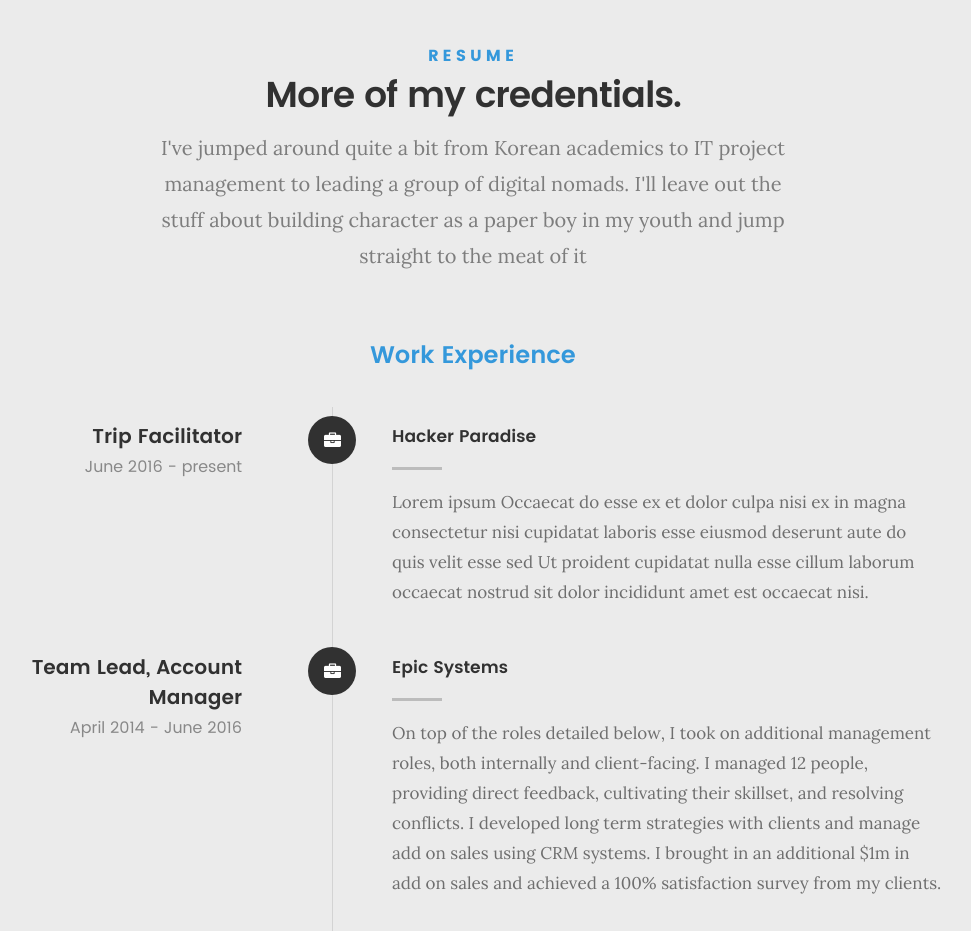
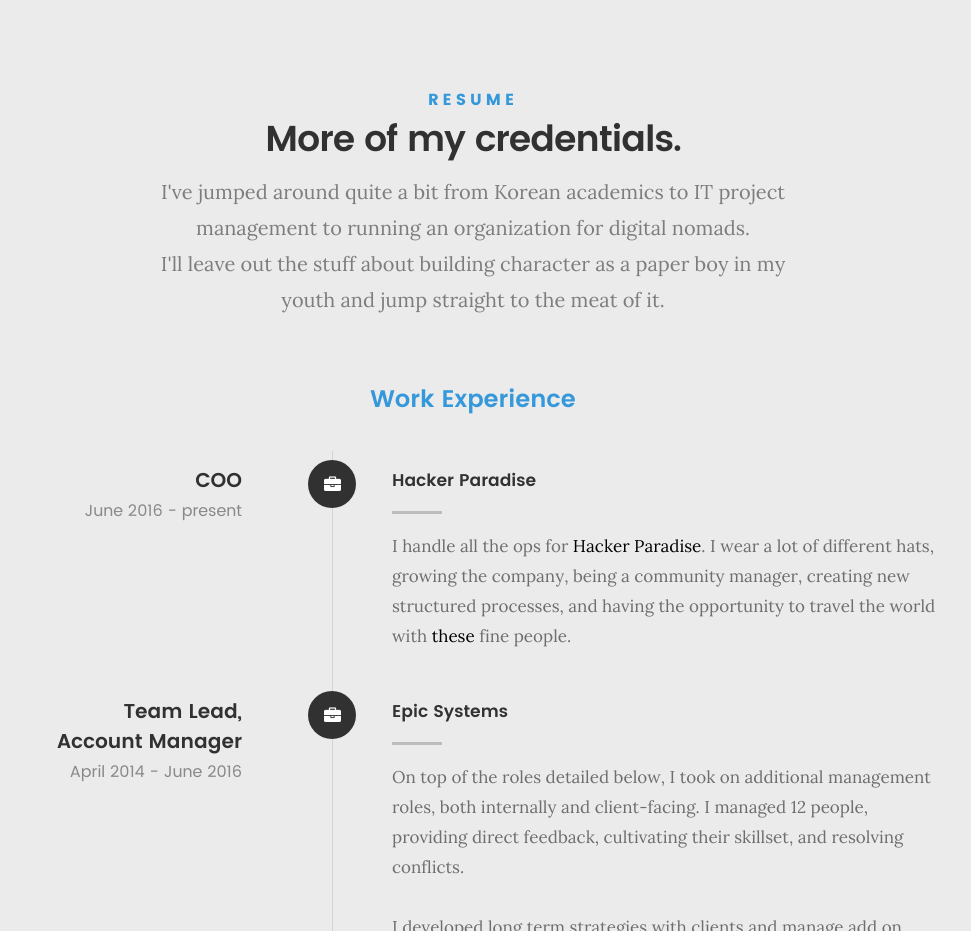
Before and after one commit to spencerjentzsch/SJ-Resume, a plain HTML site: page index.html in a window 1280 px wide. Shown: the part 2680-3611 px from the top of the page, without its empty margins (167-1138 px from the left). Drawn offline with Linux system fonts and the light colour scheme; files whose address does not match are found by name.

Commit message:
updating resume

```diff
--- a/index.html
+++ b/index.html
@@ -145,6 +145,7 @@
 
    		<div class="col-six tab-full">
 			<h3>Fun Facts</h3>
+			<br><br>
 				<ul class="info-list" style="list-style:disc">
 					<li>I am a trained bat catcher for wild bats.
 					</li>
@@ -207,7 +208,7 @@
    			<h5>Resume</h5>
    			<h1>More of my credentials.</h1>
 
-   			<p class="lead">I've jumped around quite a bit from Korean academics to IT project management to leading a group of digital nomads.  I'll leave out the stuff about building character as a paper boy in my youth and jump straight to the meat of it</p>
+   			<p class="lead">I've jumped around quite a bit from Korean academics to IT project management to running an organization for digital nomads.<br>I'll leave out the stuff about building character as a paper boy in my youth and jump straight to the meat of it.</p>
 
    		</div>
    	</div> <!-- /section-intro-->
@@ -231,13 +232,13 @@
 	   				</div>
 
 	   				<div class="timeline-header">
-	   					<h3>Trip Facilitator</h3>
+	   					<h3>COO</h3>
 	   					<p>June 2016 - present</p>
 	   				</div>
 
 	   				<div class="timeline-content">
 	   					<h4>Hacker Paradise</h4>
-	   					<p>Lorem ipsum Occaecat do esse ex et dolor culpa nisi ex in magna consectetur nisi cupidatat laboris esse eiusmod deserunt aute do quis velit esse sed Ut proident cupidatat nulla esse cillum laborum occaecat nostrud sit dolor incididunt amet est occaecat nisi.</p>
+	   					<p>I handle all the ops for <a href="hackerparadise.org">Hacker Paradise</a>. I wear a lot of different hats, growing the company, being a community manager, creating new structured processes, and having the opportunity to travel the world with <a href="http://www.hackerparadise.org/people/" target="_blank">these</a> fine people.</p>
 	   				</div>
 
 	   			</div> <!-- /timeline-block -->
@@ -249,13 +250,13 @@
 	   				</div>
 
 	   				<div class="timeline-header">
-	   					<h3>Team Lead, Account Manager</h3>
+	   					<h3>Team Lead,<br>Account Manager</h3>
 	   					<p>April 2014 - June 2016</p>
 	   				</div>
 
 	   				<div class="timeline-content">
 	   					<h4>Epic Systems</h4>
-	   					<p>On top of the roles detailed below, I took on additional management roles, both internally and client-facing. I managed 12 people, providing direct feedback, cultivating their skillset, and resolving conflicts.  I developed long term strategies with clients and manage add on sales using CRM systems. I brought in an additional $1m in add on sales and achieved a 100% satisfaction survey from my clients.</p>
+	   					<p>On top of the roles detailed below, I took on additional management roles, both internally and client-facing. I managed 12 people, providing direct feedback, cultivating their skillset, and resolving conflicts.<br><br>I developed long term strategies with clients and manage add on sales using CRM systems. I brought in an additional $1m in add on sales and achieved a 100% satisfaction survey from my clients.</p>
 	   				</div>
 
 	   			</div> <!-- /timeline-block -->
@@ -267,7 +268,7 @@
 	   				</div>
 
 	   				<div class="timeline-header">
-	   					<h3>Senior Project Manager, Onboarding Specialist</h3>
+	   					<h3>Senior Project Manager,<br>Onboarding Specialist</h3>
 	   					<p>January 2011 - June 2016</p>
 	   				</div>
 
@@ -345,7 +346,7 @@
 
 	   				<div class="timeline-content">
 	   					<h4>Brigham Young University</h4>
-	   					<p>I created and implemented a curriculum for all basic and intermediate Korean Language and Culture courses. I replaced rote memorization with role playing activities, increased team building activities outside of the classroom, and conducted one-on-one mentoring sessions.  I increased the retention of students from the basic to intermediate classes by 250%.</p>
+	   					<p>I created and implemented a curriculum for all basic and intermediate Korean Language and Culture courses. I replaced rote memorization with role playing activities, increased team building activities outside of the classroom, and conducted one-on-one mentoring sessions.  I increased the retention of students by 250%.</p>
 	   				</div>
 
 	   			</div> <!-- /timeline-block -->
```
